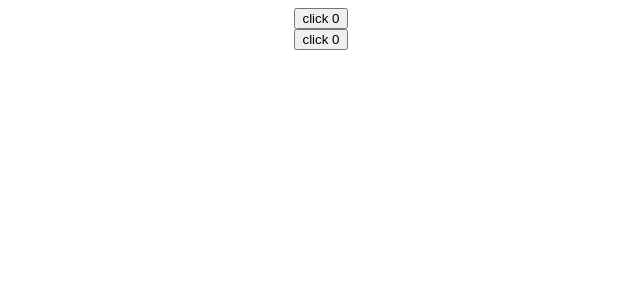
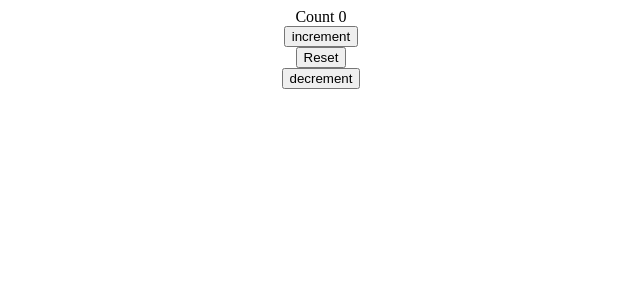
Before and after one commit to Chandraprakash-Darji/reactjs-learning, a React (Create React App) app in the folder React Hooks/: page / in a window 1280 px wide. Shown: the top 300 px of the page, without its empty margins (319-959 px from the left). Built offline with nearby package versions, Linux system fonts and the light colour scheme.

Commit message:
UseState with prevState

```diff
--- a/React Hooks/src/App.jsx
+++ b/React Hooks/src/App.jsx
@@ -1,13 +1,13 @@
 import ClassCounter from "./Componets/UseState/ClassCounter";
 import FuncCounter from "./Componets/UseState/FuncCounter";
+import HookCounter from "./Componets/UseState/HookCounter";
 
 const App = () => {
   return (
     <div
       style={{ display: "grid", placeContent: "center", placeItems: "center" }}
     >
-      <ClassCounter />
-      <FuncCounter />
+      <HookCounter/>
     </div>
   );
 };
--- /dev/null
+++ b/React Hooks/src/Componets/UseState/HookCounter.jsx
@@ -0,0 +1,20 @@
+import React, { useState } from "react";
+
+const HookCounter = () => {
+  const intialCount = 0;
+  const [count, setCount] = useState(intialCount);
+  return (
+    <>
+      Count {count}
+      <button onClick={() => setCount((prevState) => prevState + 1)}>
+        increment
+      </button>
+      <button onClick={() => setCount(intialCount)}>Reset</button>
+      <button onClick={() => setCount((prevState) => prevState - 1)}>
+        decrement
+      </button>
+    </>
+  );
+};
+
+export default HookCounter;
```
